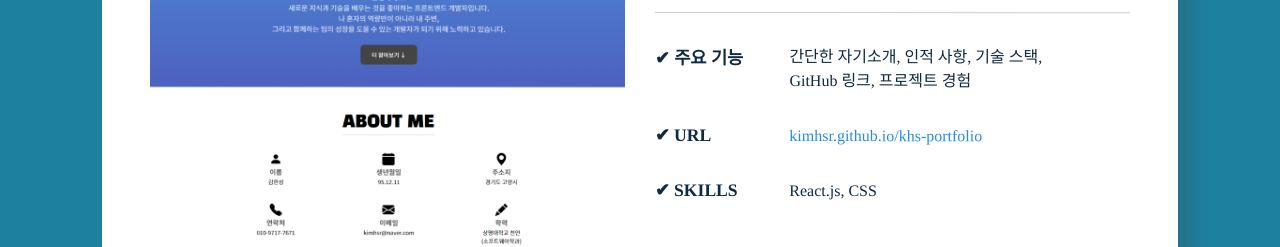
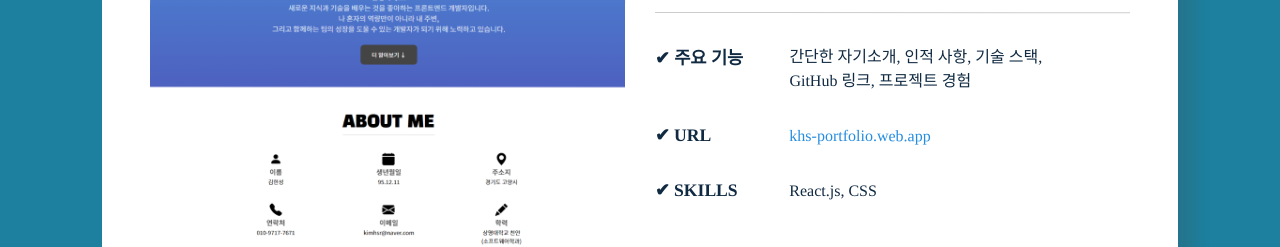
Before and after one commit to kimhsr/khs-portfolio, a React (Create React App) app: page / in a window 1280 px wide. Shown: the part 3200-3447 px from the top of the page. Built offline with nearby package versions, Linux system fonts and the light colour scheme; a web font is replaced by a local one.

Commit message:
포트폴리오 주소 변경

```diff
--- a/package.json
+++ b/package.json
@@ -2,13 +2,14 @@
   "name": "khs-portfolio",
   "version": "0.1.0",
   "private": true,
-  "homepage": "https://kimhsr.github.io/khs-portfolio",
+  "homepage": ".",
   "dependencies": {
     "@testing-library/jest-dom": "^5.16.5",
     "@testing-library/react": "^13.4.0",
     "@testing-library/user-event": "^13.5.0",
     "eslint-config-prettier": "^8.5.0",
     "eslint-plugin-prettier": "^4.2.1",
+    "firebase": "^9.15.0",
     "react": "^18.2.0",
     "react-dom": "^18.2.0",
     "react-icons": "^4.7.1",
--- a/public/index.html
+++ b/public/index.html
@@ -19,7 +19,6 @@
       Notice the use of %PUBLIC_URL% in the tags above.
       It will be replaced with the URL of the `public` folder during the build.
       Only files inside the `public` folder can be referenced from the HTML.
-
       Unlike "/favicon.ico" or "favicon.ico", "%PUBLIC_URL%/favicon.ico" will
       work correctly both with client-side routing and a non-root public URL.
       Learn how to configure a non-root public URL by running `npm run build`.
@@ -32,10 +31,8 @@
     <!--
       This HTML file is a template.
       If you open it directly in the browser, you will see an empty page.
-
       You can add webfonts, meta tags, or analytics to this file.
       The build step will place the bundled scripts into the <body> tag.
-
       To begin the development, run `npm start` or `yarn start`.
       To create a production bundle, use `npm run build` or `yarn build`.
     -->
--- a/src/components/Projects.js
+++ b/src/components/Projects.js
@@ -44,12 +44,12 @@ function Projects() {
                 <div className="projectsDescription">
                   <div className="projectsDeTitle">✔ URL</div>
                   <a
-                    href="https://kimhsr.github.io/khs-portfolio"
+                    href="https://khs-portfolio.web.app/"
                     target="_blank"
                     rel="noreferrer"
                   >
                     <div className="projectsDeContent">
-                      kimhsr.github.io/khs-portfolio
+                      khs-portfolio.web.app
                     </div>
                   </a>
                 </div>
```
Also changed, not shown: firebase.json (added), 2 other files (tests, documents, lock files or other folders).
